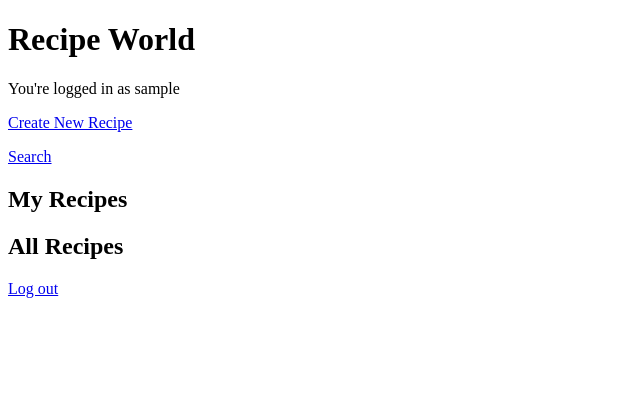
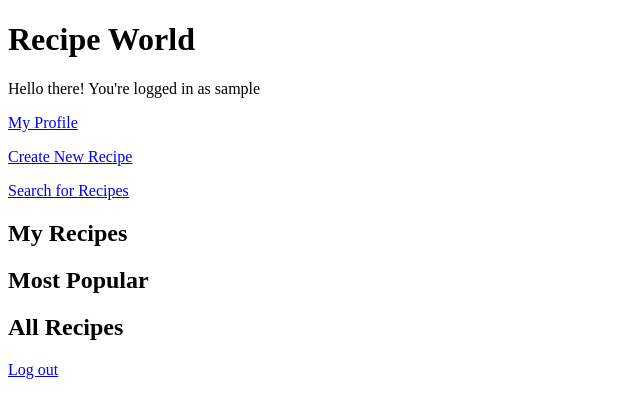
Before and after one commit to niinaIsHere/reseptit, a Flask app: page / in a window 1280 px wide. Shown: the top 418 px of the page, without its empty margins (0-640 px from the left). Run offline with Flask 3, Linux system fonts and the light colour scheme; the visitor is signed in with stand-in values (Sample User, id 1); data that the repository does not hold is empty.

Commit message:
Update start.html

```diff
--- a/templates/start.html
+++ b/templates/start.html
@@ -10,13 +10,16 @@
 
   {% if session.username %}
   <p>
-  You're logged in as {{ session.username }}
+  Hello there! You're logged in as {{ session.username }}
+  </p>
+  <p>
+    <a href="/user/{{ session.user_id }}">My Profile</a>
   </p>
   <p>
     <a href="/create_recipe">Create New Recipe</a>
   </p>
   <p>
-    <a href="/search_item">Search</a>
+    <a href="/search_item">Search for Recipes</a>
   </p>
 
   <h2>My Recipes</h2>
@@ -27,13 +30,20 @@
     {% endfor %}
   </ul>
 
+  <h2>Most Popular</h2>
+  <ul>
+    {% for item in popular_items %}
+    <li><a href="/item/{{ item.id }}">{{ item.title }}</a></li>
+    {% endfor %}
+  </ul>
+
   <h2>All Recipes</h2>
-
   <ul>
     {% for item in all_items %}
     <li><a href="/item/{{ item.id }}">{{ item.title }}</a></li>
     {% endfor %}
   </ul>
+
   <p>
     <a href="/logout">Log out</a>
   </p>
```
